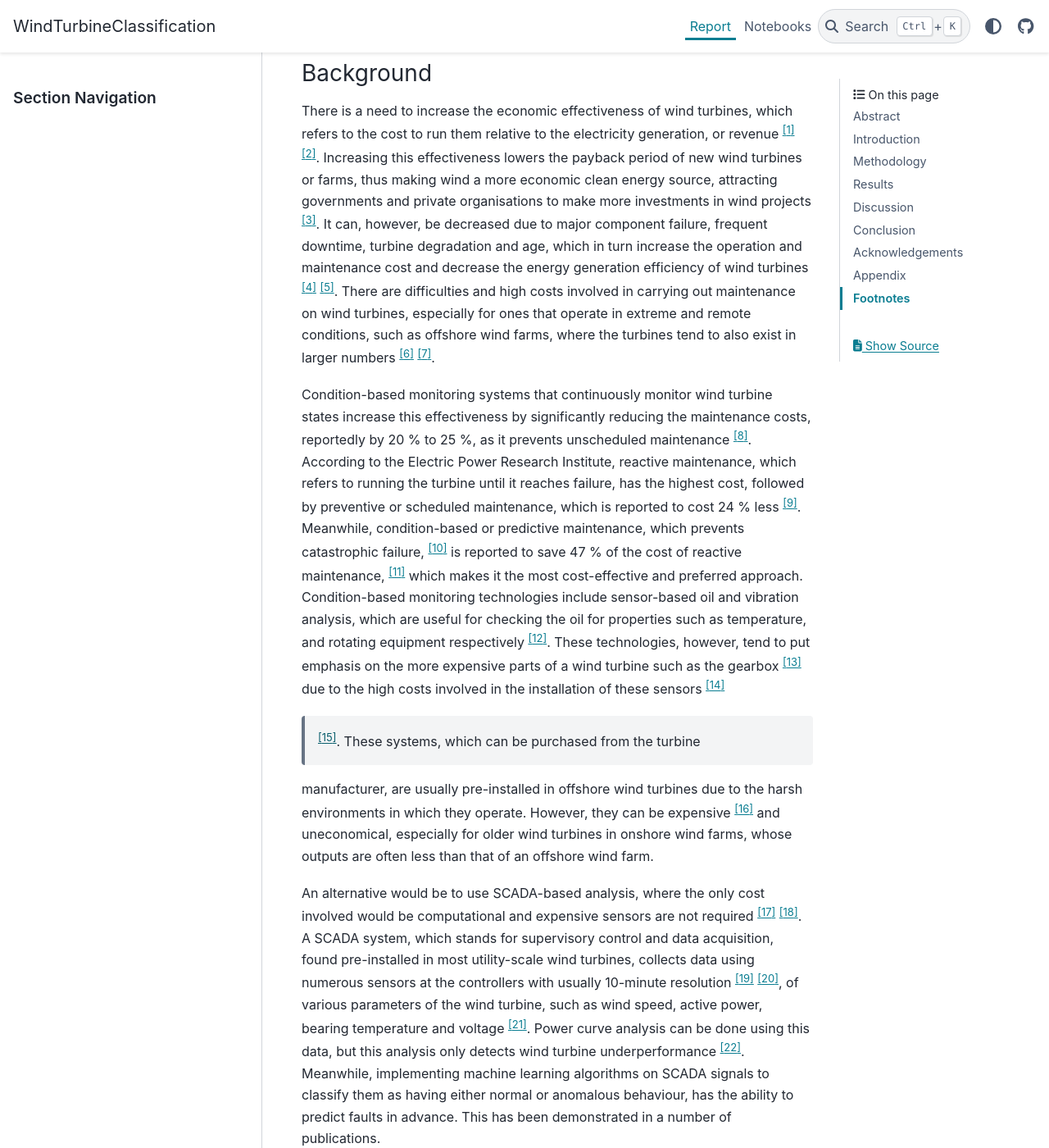
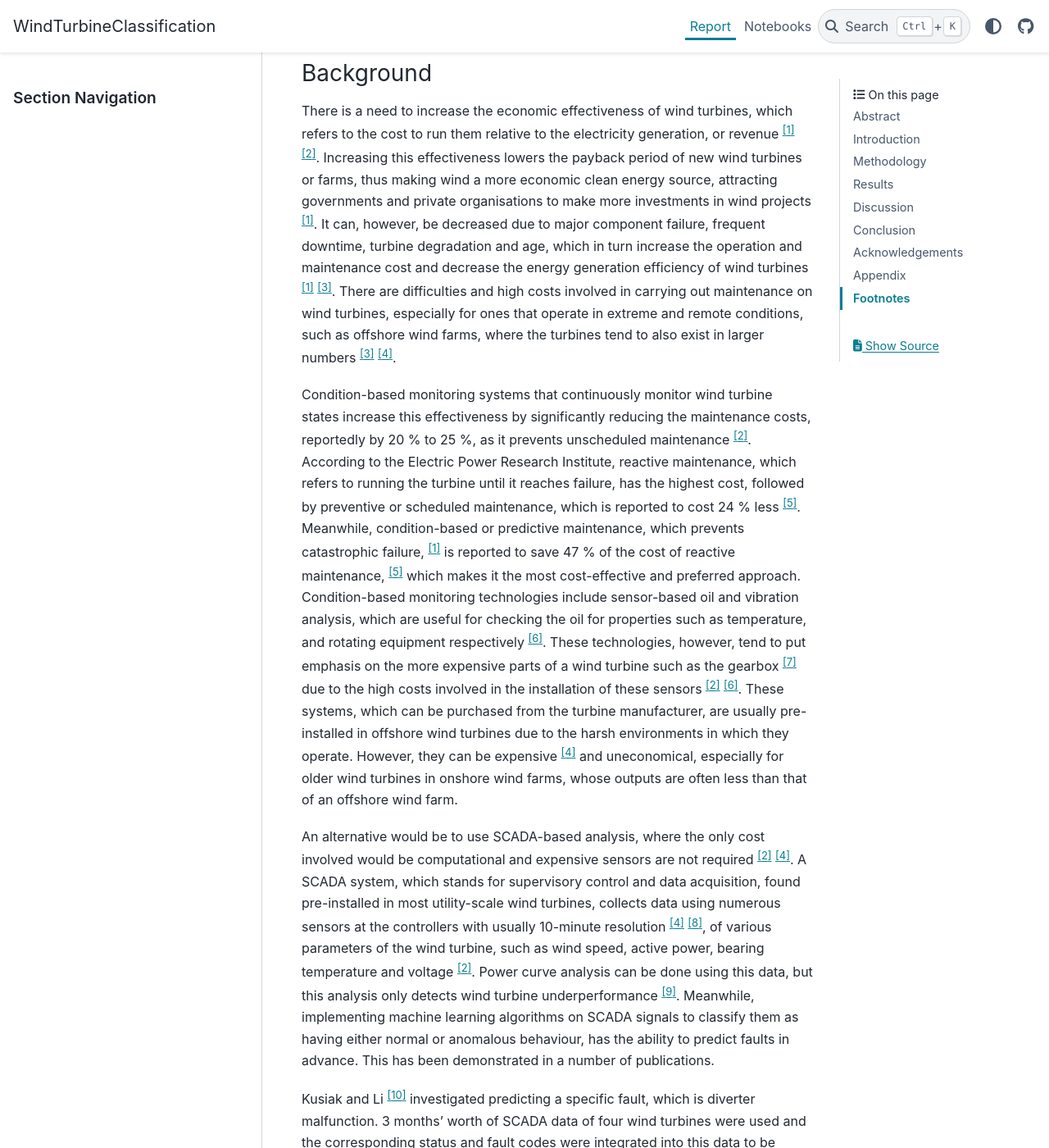
Before and after one commit to nmstreethran/WindTurbineClassification, a Sphinx documentation site: the page built from docs/report.rst, in a window 1280 px wide and 1400 px high, scrolled down 1226 px. Shown: the whole window at 82% size. Built offline with Sphinx 7.4.7 and the PyData theme 0.15.4, drawn with Linux system fonts in a browser that asks for light colours; some of the changed lines change nothing that is shown; some of the changed text lies outside the part shown.

Commit message:
update refs

```diff
--- a/docs/report.rst
+++ b/docs/report.rst
@@ -52,53 +52,53 @@ which refers to the cost to run them relative to the electricity
 generation, or revenue [1]_  [2]_. Increasing this effectiveness lowers
 the payback period of new wind turbines or farms, thus making wind a
 more economic clean energy source, attracting governments and private
-organisations to make more investments in wind projects [3]_. It can,
+organisations to make more investments in wind projects [1]_. It can,
 however, be decreased due to major component failure, frequent downtime,
 turbine degradation and age, which in turn increase the operation and
 maintenance cost and decrease the energy generation efficiency of wind
-turbines [4]_  [5]_. There are difficulties and high costs involved in
+turbines [1]_  [3]_. There are difficulties and high costs involved in
 carrying out maintenance on wind turbines, especially for ones that
 operate in extreme and remote conditions, such as offshore wind farms,
-where the turbines tend to also exist in larger numbers [6]_  [7]_.
+where the turbines tend to also exist in larger numbers [3]_  [4]_.
 
 Condition-based monitoring systems that continuously monitor wind
 turbine states increase this effectiveness by significantly reducing the
 maintenance costs, reportedly by 20 % to 25 %, as it prevents
-unscheduled maintenance [8]_. According to the Electric Power Research
+unscheduled maintenance [2]_. According to the Electric Power Research
 Institute, reactive maintenance, which refers to running the turbine
 until it reaches failure, has the highest cost, followed by preventive
-or scheduled maintenance, which is reported to cost 24 % less [9]_.
+or scheduled maintenance, which is reported to cost 24 % less [5]_.
 Meanwhile, condition-based or predictive maintenance, which prevents
-catastrophic failure, [10]_ is reported to save 47 % of the cost of
-reactive maintenance, [11]_ which makes it the most cost-effective and
+catastrophic failure, [1]_ is reported to save 47 % of the cost of
+reactive maintenance, [5]_ which makes it the most cost-effective and
 preferred approach. Condition-based monitoring technologies include
 sensor-based oil and vibration analysis, which are useful for checking
 the oil for properties such as temperature, and rotating equipment
-respectively [12]_. These technologies, however, tend to put emphasis on
-the more expensive parts of a wind turbine such as the gearbox [13]_ due
-to the high costs involved in the installation of these sensors [14]_
- [15]_. These systems, which can be purchased from the turbine
+respectively [6]_. These technologies, however, tend to put emphasis on
+the more expensive parts of a wind turbine such as the gearbox [7]_ due
+to the high costs involved in the installation of these sensors [2]_  [6]_.
+These systems, which can be purchased from the turbine
 manufacturer, are usually pre-installed in offshore wind turbines due to
 the harsh environments in which they operate. However, they can be
-expensive [16]_ and uneconomical, especially for older wind turbines in
+expensive [4]_ and uneconomical, especially for older wind turbines in
 onshore wind farms, whose outputs are often less than that of an
 offshore wind farm.
 
 An alternative would be to use SCADA-based analysis, where the only cost
 involved would be computational and expensive sensors are not
-required [17]_  [18]_. A SCADA system, which stands for supervisory
+required [2]_  [4]_. A SCADA system, which stands for supervisory
 control and data acquisition, found pre-installed in most utility-scale
 wind turbines, collects data using numerous sensors at the controllers
-with usually 10-minute resolution [19]_  [20]_, of various parameters of
+with usually 10-minute resolution [4]_  [8]_, of various parameters of
 the wind turbine, such as wind speed, active power, bearing temperature
-and voltage [21]_. Power curve analysis can be done using this data, but
-this analysis only detects wind turbine underperformance [22]_.
+and voltage [2]_. Power curve analysis can be done using this data, but
+this analysis only detects wind turbine underperformance [9]_.
 Meanwhile, implementing machine learning algorithms on SCADA signals to
 classify them as having either normal or anomalous behaviour, has the
 ability to predict faults in advance. This has been demonstrated in a
 number of publications.
 
-Kusiak and Li [23]_ investigated predicting a specific fault, which is
+Kusiak and Li [10]_ investigated predicting a specific fault, which is
 diverter malfunction. 3 months’ worth of SCADA data of four wind
 turbines were used and the corresponding status and fault codes were
 integrated into this data to be labelled to differentiate between normal
@@ -116,7 +116,7 @@ fault was the focus of this methodology and in reality, wind turbines
 could have many faults in different components and structures, which may
 all have some form of correlation between one other.
 
-Godwin and Matthews [24]_ focussed on wind turbine pitch control faults
+Godwin and Matthews [7]_ focussed on wind turbine pitch control faults
 using a classifier called the RIPPER algorithm. They used 28 months’
 worth of SCADA data containing wind speeds, pitch motor torques and
 pitch angles, of eight wind turbines known to have had pitch problems in
@@ -136,10 +136,10 @@ the results in more depth, it was found that the classifier had F1
 scores, which is an accuracy measure that accounts for true and false
 positives and negatives, of 79 %, 100 % and 78 % in classifying normal,
 potential fault and recognised fault data respectively. Although the
-results are an improvement to Kusiak and Li [25]_, this methodology
+results are an improvement to Kusiak and Li [10]_, this methodology
 similarly focussed on only one fault.
 
-Leahy et al. [26]_ used a specific fault prediction approach,
+Leahy et al. [2]_ used a specific fault prediction approach,
 implementing a support vector machine classifier from scikit-learn’s
 LibSVM. They used SCADA data from a single 3 MW wind turbine spanning 11
 months with status and warning codes. The labelling was done such that
@@ -188,27 +188,16 @@ algorithms to find the most suitable classifier, identifying limitations
 and suggesting improvements to the method and how it can be adapted for
 use in industry.
 
-Outline
-~~~~~~~
-
-Chapter 2 will describe in detail the tools and datasets used, how the
-data was processed and labelled and the classification methods and
-performance metrics used. In Chapter 3, a detailed description of the
-results obtained is presented, followed by a discussion of these results
-and limitations of this methodology in Chapter 4. In Chapter 5,
-conclusions are drawn and possible areas for future work are
-recommended.
-
 Methodology
 -----------
 
 Tools and datasets
 ~~~~~~~~~~~~~~~~~~
 
-This project requires a computer with Python Programming Language [27]_
+This project requires a computer with Python Programming Language [11]_
 and essential libraries installed for data processing. The computer used
 has a dual core processor with 2.8 GHz maximum clock speed and 4 GB RAM.
-Additionally, the open-source scikit-learn library [28]_ is used for
+Additionally, the open-source scikit-learn library [12]_ is used for
 machine learning. The datasets used are that of a wind farm comprised of
 25 turbines with a rated power of 2,500 kW covering a period of 30
 months starting 1st November 2014, downloaded from Natural Power’s
@@ -251,7 +240,7 @@ the maintenance work was undertaken. Each condition within each downtime
 category is represented by a unique identifier in the dataset. A
 separate spreadsheet accompanying the dataset list what each identifier
 stands for. All quantities in the downtime data, except the alarms, are
-supervised (i.e. the data recordings are input and monitored by
+supervised (i.e. the data recordings are input and monitored by
 maintenance professionals).
 
 {% include table-caption caption=“**Table 2:** Summary of fields for the
@@ -286,7 +275,7 @@ not indicate a fault.” %} {% include gallery id=“gt3” %}
 To summarise the machine learning terminology used, features refer to
 SCADA fields which are turbine properties, labels refer to turbine
 categories or type of fault, and classes refer to the state of the
-turbine (e.g. ‘normal’ or ‘faulty’) for each row of data at each label.
+turbine (e.g. ‘normal’ or ‘faulty’) for each row of data at each label.
 The features and labels will be fit to a classifier for training as
 arrays *X* of size ``[rows, 10]`` and Y of size ``[rows, 14]``
 respectively, where rows refer to the number of rows in the training
@@ -294,7 +283,7 @@ data.
 
 To predict faults for each label, rows with timestamps up to 48 hours in
 advance of a ‘faulty’ row are classed at 6-hour intervals (i.e. up to
-*X* hours before a fault, where *X* = 6, 12, …, 48). The reasons for
+*X* hours before a fault, where *X* = 6, 12, ..., 48). The reasons for
 having classes of 6-hour intervals for fault detection rather than a
 single class is to allow action to be taken appropriate to the time
 before fault. For example, if it is predicted that the wind turbine
@@ -302,7 +291,7 @@ could have a fault in six hours or less, it could be switched off to
 prevent further damage from occurring. 48 hours is enough time for
 maintenance professionals to travel to site and carry out inspection,
 and decide on what action to take. Depending on the nature of the site,
-this value can be modified (i.e. for an offshore wind farm which
+this value can be modified (i.e. for an offshore wind farm which
 operates in harsh environments, it is more likely to take a longer time
 to travel to the site and complete works relative to an onshore wind
 farm).
@@ -347,7 +336,7 @@ anomalous and curtailment points labelled as ‘normal’. The original
 power curve, with all data points, is shown in **Figure 1a**. The first
 stage involves a filter based on a pitch angle threshold, which produces
 **Figure 1b**, displaying ‘normal’ data points with pitch angles between
-0 ° and 3.5 ° and between 10 % power and 90 % power (i.e. without
+0 ° and 3.5 ° and between 10 % power and 90 % power (i.e. without
 curtailment). The second stage involves several additional filters
 applied to ‘normal’ data points to produce the final power curve
 **Figure 1c**. These filters are either power > 100 kW before cut-in (3
@@ -377,33 +366,33 @@ classification into multiple classes, which makes this a
 multiclass-multilabel problem. There are presently three classification
 algorithms on scikit-learn with the ability to classify
 multiclass-multilabel problems, namely decision trees (DT), random
-forests (RF) and k nearest neighbours (kNN) [29]_. Therefore, only these
+forests (RF) and k nearest neighbours (kNN) [13]_. Therefore, only these
 three classifiers are evaluated in this project.
 
 DT is a simple technique which uses a tree structure to ask a series of
-questions with conditions to split data with different attributes [30]_.
+questions with conditions to split data with different attributes [14]_.
 While DT only uses a single tree, RF constructs multiple trees which
 perform the classification to determine the class, with the majority
 class among all trees being selected, therefore producing a classifier
-better than DT [31]_. Meanwhile, for kNN, the class of a test sample is
+better than DT [15]_. Meanwhile, for kNN, the class of a test sample is
 determined by comparing the sample to a number of closest neighbouring
-training samples [32]_  [33]_. Each classifier consists of
+training samples [16]_  [17]_. Each classifier consists of
 hyperparameters which can be optimised for specific data for better
 performance. An example is the number of neighbours, or *k*, for kNN,
 which is a user-defined positive integer.
 
-The data used in this project is highly imbalanced (i.e. the number of
+The data used in this project is highly imbalanced (i.e. the number of
 samples for ‘normal’ class is in thousands for each turbine, while the
 ‘faulty’ and ‘*X* hours before fault’ classes only range from tens to a
 few hundreds). This can cause the classifier to be biased towards the
-majority class and perform poorly on minority classes [34]_. The effect
+majority class and perform poorly on minority classes [18]_. The effect
 of balancing data is investigated by doing classification with and
 without class balancing. The balancing is done by oversampling all
-classes using the imbalanced-learn library’s random over sampler [35]_
+classes using the imbalanced-learn library’s random over sampler [19]_
 prior to feeding the training data into the classifiers. Oversampling is
 done instead of random sampling, because it will not reduce the amount
 of data, which causes loss of information. This oversampling does not
-support multilabel classification (i.e. it only accepts array *Y* of
+support multilabel classification (i.e. it only accepts array *Y* of
 size ``[rows, 1]``), therefore separate estimators will be used for each
 fault. This means that for each turbine, using the imbalanced multilabel
 approach would only require one estimator which trains on all labels
@@ -420,23 +409,23 @@ and testing set combinations would be different. The performance is
 measured for each fold and averaged to give the final score. Since SCADA
 data is a time series, it is likely that the data points collected over
 time have some form of correlation, which must be considered when being
-analysed [36]_. Therefore, this makes the traditional cross-validation
+analysed [20]_. Therefore, this makes the traditional cross-validation
 unsuitable, as it does not take the order of the data into account. The
 data is divided using scikit-learn’s time series split, which includes
-the preceding set of data in successive splits [37]_. Figure 2
+the preceding set of data in successive splits [21]_. Figure 2
 illustrates the difference between traditional and time series split
 cross-validations. Optimising the hyperparameters of a classifier based
 on the average performance over cross-validation folds prevents the
 training data from overfitting to the classifier, which happens when the
 classifier performs well during training but poorly on testing or unseen
-future data [38]_  [39]_.
+future data [22]_  [23]_.
 
 {% include gallery id=“gf2” caption=“**Figure 2:** Illustration of
 traditional cross-validation and time series split cross-validation,
 both five-folds. In time series split, shown on the right, the order of
 data is taken into account.” %}
 
-Prior to cross-validation, the features are normalised [40]_ to a scale
+Prior to cross-validation, the features are normalised [24]_ to a scale
 of 0 to 1. This is important as the features used in classification have
 vastly different scales. For example, the turbine data sheet gives
 generator operating speeds of between 740 rpm and 1,300 rpm, while the
@@ -444,21 +433,21 @@ wind speeds recorded by the anemometers range from 0 m/s up to 34 m/s.
 Normalisation preserves the characteristics and distribution of the
 features and prevents potential problems that could arise due to
 features with drastically different scales when classification is
-done [41]_.
+done [25]_.
 
 A number of performance metrics are available on scikit-learn to assess
-classifier performance [42]_. Precision is the ratio of true positives,
+classifier performance [26]_. Precision is the ratio of true positives,
 \\(tp\) to the sum of \\(tp\) and false positives, \\(fp\), as shown in
 Equation 1. Equation 2 describes recall, which is the ratio of \\(tp\)
-to the sum of \\(tp\) and false negatives, \\(fn\) [43]_. The F1 score,
+to the sum of \\(tp\) and false negatives, \\(fn\) [27]_. The F1 score,
 shown in Equation 3, is the harmonic average of precision and
-recall [44]_. The reason for not using accuracy is because it does not
-distinguish between \\(tp\) and true negatives, \\(tn\) [45]_  [46]_.
+recall [28]_. The reason for not using accuracy is because it does not
+distinguish between \\(tp\) and true negatives, \\(tn\) [28]_  [29]_.
 The metrics compute the scores for each class individually which are
 averaged, taking into account the support, which is the number of data
 points belonging to each class in the test set, to produce the final
 weighted score. The higher the scores, the better the performance of the
-classifier. \\(fp\) and \\(fn\) both have costs [47]_. However, it is
+classifier. \\(fp\) and \\(fn\) both have costs [28]_. However, it is
 unknown at the moment which is more important for this wind farm.
 Therefore, the optimisations will use the F1 score as the main
 performance metric. As these metrics are not supported for multilabel
@@ -535,7 +524,7 @@ and F1 scores for optimising hyperparameters for decision trees and
 random forests, and k nearest neighbours. The mean and standard
 deviation are obtained by averaging all scores output by all turbines
 for the optimal hyperparameter. The values are colour-coded to show
-better performances (i.e. higher mean and lower standard deviation) in
+better performances (i.e. higher mean and lower standard deviation) in
 darker shades and worse performances in lighter shades.” %} {% include
 gallery id=“gt4” %}
 
@@ -613,7 +602,7 @@ Since turbine category 10 was found to have the worst performance, the
 performance of each class for this label is looked at in more detail,
 which is done by obtaining confusion matrices. A confusion matrix
 displays, for each class, the number of samples predicted correctly and
-what the wrongly predicted samples were classified as [48]_. This will
+what the wrongly predicted samples were classified as [26]_. This will
 allow the decision to be made whether the number of classes and
 intervals used for fault prediction can be tweaked for better classifier
 performance. The matrices were first obtained for all turbines with only
@@ -658,7 +647,7 @@ Feature importance
 ~~~~~~~~~~~~~~~~~~
 
 The importance of each feature used, which are a set of normalised
-scores [49]_, were also obtained similar to the confusion matrix. The
+scores [30]_, were also obtained similar to the confusion matrix. The
 higher the feature importance, the more influence the feature had in
 determining the class of the samples. The feature importance for turbine
 categories 10 and 5 are shown in Table 6. For both turbine categories,
@@ -682,11 +671,11 @@ Discussion
 
 As mentioned earlier, kNN compares the test sample to *k* neighbouring
 training samples to determine the class. This means all training samples
-have to be stored in memory [50]_ which in turn could slow down the
+have to be stored in memory [31]_ which in turn could slow down the
 computer, causing the classifier to take a longer time to produce
-results. Being a non-parametric technique [51]_ unlike DT and RF, kNN is
-prone to the curse of dimensionality [52]_, which happens when the
-dimensions or number of features increases [53]_. This might explain the
+results. Being a non-parametric technique [17]_ unlike DT and RF, kNN is
+prone to the curse of dimensionality [31]_, which happens when the
+dimensions or number of features increases [32]_. This might explain the
 lower performance metric scores in comparison. There are big differences
 between the optimal *k* values for some turbines as shown in Figure 3,
 which could be due to the data for each turbine having different
@@ -695,7 +684,7 @@ distributions and characteristics.
 Overall, using a single multiclass-multilabel classifier with imbalanced
 training data produced better scores, which could be due to presence of
 correlations between the different turbine categories used as labels
-that are generalised better using this approach [54]_.
+that are generalised better using this approach [18]_.
 
 As the labels ‘gearbox’ and ‘electrical system’ are in the top three out
 of 14 labels used causing longest downtimes, they should have more
@@ -739,12 +728,12 @@ The reactive power and generator speed played a bigger role in the
 classification for ‘electrical system’, which makes sense considering
 the reactive power is produced as a result of impedance in the current
 due to electromagnetic fields produced by generators and
-transformers [55]_. It is likely that the features used in
+transformers [33]_. It is likely that the features used in
 classification for this label are unsuitable. A fault in the electrical
-system would be reflected in voltages, currents, frequencies [56]_ and
+system would be reflected in voltages, currents, frequencies [34]_ and
 temperature of power switchboards and cables. Electrical system faults
 could also be caused by environmental conditions such as lightning
-strikes and contact of wires with wildlife [57]_. If there are such
+strikes and contact of wires with wildlife [34]_. If there are such
 conditions recorded as environmental downtime categories, these should
 be accounted for when analysing faults in the electrical system.
 
@@ -753,8 +742,8 @@ despite having a higher mean F1 score than ‘electrical faults’, which
 could be due to feature selection as well. Statistics from the National
 Renewable Energy Laboratory’s gearbox failure database indicate that
 most faults are caused by bearings, gears and other components including
-filtration and lubrication systems [58]_. These are mostly due to wear,
-fatigue and cracks [59]_ and may be detected with higher accuracy if the
+filtration and lubrication systems [35]_. These are mostly due to wear,
+fatigue and cracks [36]_ and may be detected with higher accuracy if the
 features include quantities such as torque, oil pressure and gearbox
 temperature.
 
@@ -854,7 +843,7 @@ system, and the overall cost of running the wind farm or wind turbine.
 The analysis should give an indication on which performance metric is
 more important; if the cost of false negatives is more, attention should
 be paid to the recall score, while the precision is more important if
-false positives cost more [60]_.
+false positives cost more [27]_.
 
 Conclusion
 ----------
```
